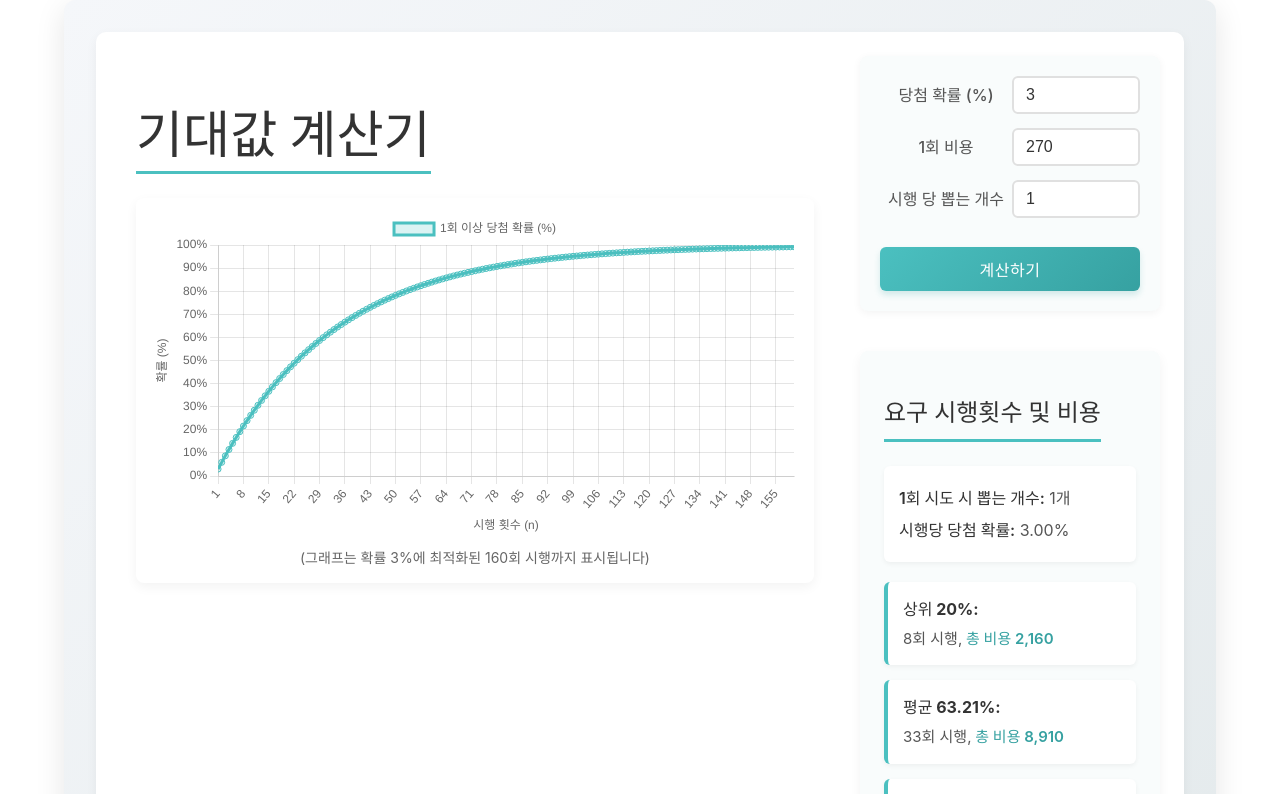
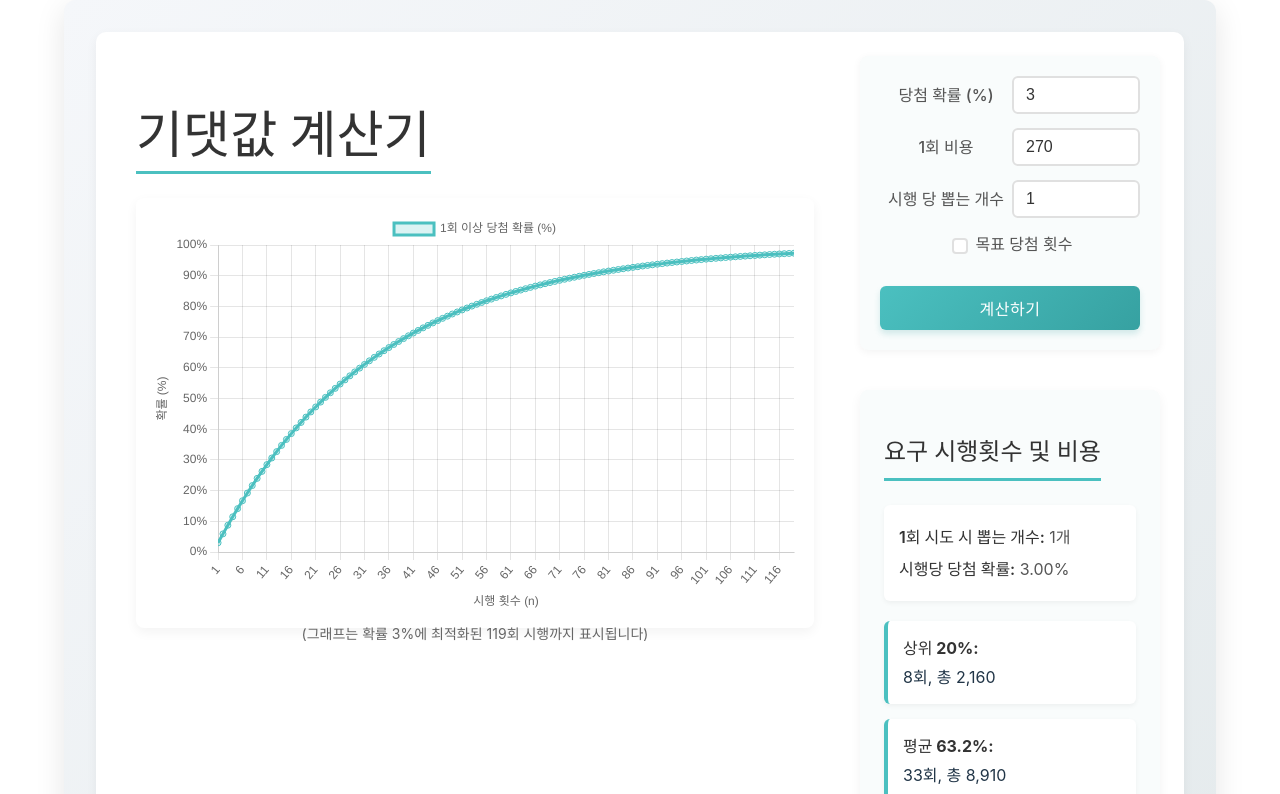
Before and after one commit to Lacri1/ProbExpect, a React (Vite) app: page / in a window 1280 px wide. Shown: the top 794 px of the page. Built offline with nearby package versions, Linux system fonts and the light colour scheme.

Commit message:
Add target count feature

```diff
--- a/index.html
+++ b/index.html
@@ -4,7 +4,7 @@
     <meta charset="UTF-8" />
     <link rel="icon" type="image/svg+xml" href="/vite.svg" />
     <meta name="viewport" content="width=device-width, initial-scale=1.0" />
-    <title>기대값 계산기</title>
+    <title>기댓값 계산기</title>
   </head>
   <body>
     <div id="root"></div>
--- a/src/App.css
+++ b/src/App.css
@@ -53,7 +53,7 @@
   gap: 20px;
 }
 
-/* 차트 영역 */
+/* 차트 영역 - 높이 제한 추가 */
 .chart-wrapper {
   background-color: white;
   border-radius: 8px;
@@ -61,6 +61,8 @@
   box-shadow: 0 4px 12px rgba(0, 0, 0, 0.05);
   transition: all 0.3s ease;
   margin-bottom: 20px;
+  height: 400px; /* 고정 높이 설정 */
+  position: relative; /* 포지셔닝 컨텍스트 생성 */
 }
 
 .chart-info {
@@ -96,6 +98,55 @@
   color: #555;
 }
 
+/* 체크박스를 포함한 라벨 스타일링 */
+.input-group label input[type="checkbox"] {
+  margin-right: 8px;
+  cursor: pointer;
+  width: 16px;
+  height: 16px;
+  vertical-align: middle;
+}
+
+/* 토글 체크박스 스타일링 */
+.input-group input[type="checkbox"] {
+  cursor: pointer;
+  appearance: none;
+  -webkit-appearance: none;
+  width: 20px;
+  height: 20px;
+  border: 2px solid #e0e0e0;
+  border-radius: 4px;
+  background-color: white;
+  position: relative;
+  margin-right: 10px;
+  transition: all 0.2s;
+}
+
+.input-group input[type="checkbox"]:checked {
+  background-color: #4bc0c0;
+  border-color: #4bc0c0;
+}
+
+.input-group input[type="checkbox"]:checked::after {
+  content: '✓';
+  position: absolute;
+  color: white;
+  font-size: 14px;
+  top: 50%;
+  left: 50%;
+  transform: translate(-50%, -50%);
+}
+
+.input-group input[type="checkbox"]:focus {
+  outline: none;
+  box-shadow: 0 0 0 2px rgba(75, 192, 192, 0.25);
+}
+
+.input-group input[type="checkbox"]:disabled {
+  opacity: 0.6;
+  cursor: not-allowed;
+}
+
 /* 입력 박스 스타일 */
 .input-number {
   width: 100px;
@@ -112,6 +163,12 @@
   border-color: #4bc0c0;
   outline: none;
   box-shadow: 0 0 0 2px rgba(75, 192, 192, 0.25);
+}
+
+.input-number:disabled {
+  opacity: 0.7;
+  background-color: #f5f5f5;
+  cursor: not-allowed;
 }
 
 /* 계산 버튼 */
@@ -139,6 +196,13 @@
 
 .btn-calc:active {
   transform: translateY(1px);
+}
+
+.btn-calc:disabled {
+  background: linear-gradient(135deg, #8ad3d3 0%, #7bc0c0 100%);
+  cursor: not-allowed;
+  transform: none;
+  opacity: 0.7;
 }
 
 /* 통계 결과 영역 */
@@ -228,6 +292,11 @@
   .graph-section, .right-panel {
     width: 100%;
   }
+
+  /* 모바일에서 차트 높이 조정 */
+  .chart-wrapper {
+    height: 300px;
+  }
 }
 
 /* 다크 모드 */
@@ -263,6 +332,16 @@
     border-color: #36a1a1;
   }
 
+  .input-group input[type="checkbox"] {
+    border-color: #555;
+    background-color: #333;
+  }
+
+  .input-group input[type="checkbox"]:checked {
+    background-color: #36a1a1;
+    border-color: #36a1a1;
+  }
+
   .chart-wrapper {
     background-color: #2a2e31;
   }
--- a/src/App.jsx
+++ b/src/App.jsx
@@ -1,4 +1,4 @@
-import { useState, useEffect } from "react";
+import { useState, useEffect, useMemo, useCallback } from "react";
 import { Line } from "react-chartjs-2";
 import {
     Chart as ChartJS,
@@ -22,6 +22,173 @@ ChartJS.register(
     Legend
 );
 
+// 로그팩토리얼 캐싱 테이블
+const LOG_FACTORIAL_CACHE = [0]; // log(0!) = log(1) = 0
+
+// 로그팩토리얼 계산 (큰 숫자 처리를 위해 로그 영역에서 계산)
+const logFactorial = (n) => {
+    // 캐시에 없는 값들을 계산하여 추가
+    if (LOG_FACTORIAL_CACHE.length <= n) {
+        for (let i = LOG_FACTORIAL_CACHE.length; i <= n; i++) {
+            LOG_FACTORIAL_CACHE[i] = LOG_FACTORIAL_CACHE[i - 1] + Math.log(i);
+        }
+    }
+    return LOG_FACTORIAL_CACHE[n];
+};
+
+// 로그 영역에서 이항계수 계산
+const logCombination = (n, k) => {
+    if (k < 0 || k > n) return -Infinity; // 불가능한 경우
+    if (k === 0 || k === n) return 0; // log(1) = 0
+    return logFactorial(n) - logFactorial(k) - logFactorial(n - k);
+};
+
+// 로그 영역에서 이항확률 계산
+const logBinomialProbability = (n, k, p) => {
+    if (p === 0) return k === 0 ? 0 : -Infinity;
+    if (p === 1) return k === n ? 0 : -Infinity;
+
+    const logComb = logCombination(n, k);
+    return logComb + k * Math.log(p) + (n - k) * Math.log(1 - p);
+};
+
+// 이항 확률 P(X = k)
+const binomialProbability = (n, k, p) => {
+    if (p === 0) return k === 0 ? 1 : 0;
+    if (p === 1) return k === n ? 1 : 0;
+
+    // 작은 n, k에 대해서는 직접 계산이 더 효율적
+    if (n < 100) {
+        const comb = Math.exp(logCombination(n, k));
+        return comb * Math.pow(p, k) * Math.pow(1 - p, n - k);
+    }
+
+    // 큰 수에 대해서는 로그 영역에서 계산
+    return Math.exp(logBinomialProbability(n, k, p));
+};
+
+// 이항 분포 누적 확률: P(X >= k) - 더 효율적인 방법
+const cumulativeProbabilityAtLeastK = (n, k, p) => {
+    // 경계 케이스 처리
+    if (k <= 0) return 1;
+    if (k > n) return 0;
+
+    // p가 매우 작고 k가 크면 근사치 사용
+    if (p < 0.001 && k > 50) {
+        const mean = n * p;
+        const stdDev = Math.sqrt(n * p * (1 - p));
+        // 정규분포 근사
+        return 1 - cumulativeNormal((k - 0.5 - mean) / stdDev);
+    }
+
+    // k가 n의 절반 이상이면 반대 방향으로 계산하는 것이 더 효율적
+    if (k > n / 2 + 1) {
+        let sum = 0;
+        for (let i = 0; i < k; i++) {
+            sum += binomialProbability(n, i, p);
+        }
+        return 1 - sum;
+    }
+
+    // 일반적인 경우: P(X >= k) 직접 계산
+    let sum = 0;
+    for (let i = k; i <= n; i++) {
+        const binomProb = binomialProbability(n, i, p);
+        sum += binomProb;
+
+        // 합이 충분히 1에 가까워지면 조기 종료
+        if (sum > 0.9999) {
+            return sum;
+        }
+    }
+    return sum;
+};
+
+// 표준정규분포 누적분포함수 (CDF) 근사
+function cumulativeNormal(x) {
+    const a1 = 0.254829592;
+    const a2 = -0.284496736;
+    const a3 = 1.421413741;
+    const a4 = -1.453152027;
+    const a5 = 1.061405429;
+    const p = 0.3275911;
+
+    const sign = x < 0 ? -1 : 1;
+    x = Math.abs(x) / Math.sqrt(2.0);
+
+    const t = 1.0 / (1.0 + p * x);
+    const erf = 1.0 - (((((a5 * t + a4) * t) + a3) * t + a2) * t + a1) * t * Math.exp(-x * x);
+
+    return 0.5 * (1.0 + sign * erf);
+}
+
+// 직접 확률 계산을 피하기 위한 최적화된 함수
+const findAttemptsForProbOptimized = (targetProb, p, batchSize, isMultipleWin, targetWinCount, maxAttempts) => {
+    const epsilon = 1e-6;
+    const pBatch = 1 - Math.pow(1 - p, batchSize);
+
+    // 단순한 경우: 1회 이상 당첨
+    if (!isMultipleWin || targetWinCount === 1) {
+        // log(1-P) 영역에서 계산
+        const logOneMinusP = Math.log(1 - pBatch);
+        const logOneMinusTarget = Math.log(1 - targetProb);
+
+        // n = log(1-target) / log(1-p)
+        const n = Math.ceil(logOneMinusTarget / logOneMinusP);
+        return Math.min(n, maxAttempts);
+    }
+
+    // 평균(λ)이 작은 경우, 이항분포 대신 포아송 분포로 근사
+    if (pBatch < 0.01 && maxAttempts * pBatch < 10) {
+        const lambda = maxAttempts * pBatch; // 포아송 평균
+        let poissProb = 0;
+        let k = targetWinCount - 1;
+
+        // P(X >= targetWinCount) = 1 - P(X < targetWinCount)
+        while (k >= 0) {
+            poissProb += Math.exp(-lambda) * Math.pow(lambda, k) / factorial(k);
+            k--;
+        }
+
+        return Math.ceil(-Math.log(poissProb) / pBatch);
+    }
+
+    // 이분 탐색으로 필요한 시행 횟수 찾기
+    let left = 1;
+    let right = maxAttempts;
+    let result = maxAttempts;
+
+    while (left <= right) {
+        const mid = Math.floor((left + right) / 2);
+        let cumProb;
+
+        if (isMultipleWin) {
+            cumProb = cumulativeProbabilityAtLeastK(mid, targetWinCount, pBatch);
+        } else {
+            cumProb = 1 - Math.pow(1 - pBatch, mid);
+        }
+
+        if (cumProb + epsilon >= targetProb) {
+            result = mid;
+            right = mid - 1;
+        } else {
+            left = mid + 1;
+        }
+    }
+
+    return result;
+};
+
+// 작은 정수 팩토리얼 계산
+function factorial(n) {
+    if (n <= 1) return 1;
+    let result = 1;
+    for (let i = 2; i <= n; i++) {
+        result *= i;
+    }
+    return result;
+}
+
 function App() {
     const [probPercent, setProbPercent] = useState(3);
     const [cost, setCost] = useState(270);
@@ -29,71 +196,91 @@ function App() {
     const [data, setData] = useState(null);
     const [stats, setStats] = useState(null);
     const [dynamicMaxAttempts, setDynamicMaxAttempts] = useState(100);
+    const [isMultipleWin, setIsMultipleWin] = useState(false);
+    const [targetWinCount, setTargetWinCount] = useState(1);
+    const [calculating, setCalculating] = useState(false);
 
-    const p = probPercent / 100;
-    const pBatch = 1 - Math.pow(1 - p, batchSize);
-    // maxAttempts는 이제 동적으로 결정됩니다
+    const p = useMemo(() => probPercent / 100, [probPercent]);
+    const pBatch = useMemo(() => 1 - Math.pow(1 - p, batchSize), [p, batchSize]);
 
-    const findAttemptsForProb = (targetProb) => {
-        const epsilon = 1e-9;
-        for (let n = 1; n <= dynamicMaxAttempts; n++) {
-            const cumProb = 1 - Math.pow(1 - pBatch, n);
-            if (cumProb + epsilon >= targetProb) return n;
+    // 계산이 무거울 때 사용할 제한값
+    const MAX_SAFE_COMPUTATION = 10000;
+    const COMPUTATION_WARNING_THRESHOLD = 5000;
+
+    // 안전한 계산 체크
+    const isHeavyComputation = useCallback(() => {
+        // 매우 낮은 확률에 높은 목표 당첨 횟수
+        return isMultipleWin &&
+            targetWinCount > 10 &&
+            pBatch < 0.01 &&
+            (targetWinCount / pBatch) > COMPUTATION_WARNING_THRESHOLD;
+    }, [isMultipleWin, targetWinCount, pBatch]);
+
+    const calculateOptimalAttempts = useCallback(() => {
+        if (isHeavyComputation()) {
+            return MAX_SAFE_COMPUTATION;
         }
-        return dynamicMaxAttempts;
-    };
 
+        // 모든 경우에 공통으로 95% 확률 계산한 뒤 1.2배
+        const n95 = findAttemptsForProbOptimized(0.95, p, batchSize, isMultipleWin, targetWinCount, 99900);
+        return Math.min(Math.ceil(n95 * 1.2), 99900);
+    }, [p, batchSize, isMultipleWin, targetWinCount]);
 
-    // 최적의 그래프 범위를 계산하는 함수
-    const calculateOptimalAttempts = () => {
-        // 확률에 따른 적응형 최대 시행 횟수 계산
-        // 99%의 확률에 도달하는 횟수의 약 1.5배를 사용
-        const attemptsFor99Percent = Math.ceil(Math.log(0.01) / Math.log(1 - pBatch));
-        return Math.min(Math.max(Math.ceil(attemptsFor99Percent * 1.05), 20), 99900);
-    };
-
-    const handleCalculate = () => {
-        if (p <= 0 || p > 1) {
-            alert("확률은 0보다 크고 100 이하의 값이어야 합니다.");
-            return;
-        }
-        if (cost <= 0) {
-            alert("1회 비용은 0보다 커야 합니다.");
-            return;
-        }
-        if (batchSize <= 0) {
-            alert("1회 시도 시 뽑는 개수는 1 이상이어야 합니다.");
+    // 계산 함수
+    const handleCalculate = useCallback(() => {
+        if (p <= 0 || p > 1 || cost <= 0 || batchSize <= 0) {
+            alert("올바른 값을 입력해주세요.");
             return;
         }
 
-        // 최적의 그래프 범위 계산
+        // 계산 시작
+        setCalculating(true);
+
+        // 비동기로 처리하여 UI 블록 방지
+        setTimeout(() => {
+            try {
+                // 계산량이 과도하게 큰 경우 경고
+                if (isHeavyComputation()) {
+                    alert("계산량이 매우 큽니다. 결과가 근사치로 제공되거나 일부 데이터가 제한될 수 있습니다.");
+                }
+
                 const newMaxAttempts = calculateOptimalAttempts();
                 setDynamicMaxAttempts(newMaxAttempts);
 
+                const samplePoints = Math.min(200, newMaxAttempts); // 그래프 데이터 포인트 제한
+                const step = Math.max(1, Math.floor(newMaxAttempts / samplePoints));
+
                 const labels = [];
                 const probData = [];
-        for (let n = 1; n <= newMaxAttempts; n++) {
+
+                // 그래프 데이터 포인트 샘플링
+                for (let n = 1; n <= newMaxAttempts; n += step) {
+                    let prob;
+                    if (isMultipleWin) {
+                        prob = cumulativeProbabilityAtLeastK(n, targetWinCount, pBatch);
+                    } else {
+                        prob = 1 - Math.pow(1 - pBatch, n);
+                    }
                     labels.push(n);
-            const cumProb = 1 - Math.pow(1 - pBatch, n);
-            probData.push((cumProb * 100).toFixed(2));
+                    probData.push((prob * 100).toFixed(2));
                 }
 
-        setData({
-            labels,
-            datasets: [
-                {
-                    label: "1회 이상 당첨 확률 (%)",
-                    data: probData,
-                    borderColor: "rgba(75,192,192,1)",
-                    backgroundColor: "rgba(75,192,192,0.2)",
-                    fill: true,
-                },
-            ],
-        });
+                // 마지막 포인트 추가 (최대값)
+                if (labels[labels.length - 1] !== newMaxAttempts) {
+                    let prob;
+                    if (isMultipleWin) {
+                        prob = cumulativeProbabilityAtLeastK(newMaxAttempts, targetWinCount, pBatch);
+                    } else {
+                        prob = 1 - Math.pow(1 - pBatch, newMaxAttempts);
+                    }
+                    labels.push(newMaxAttempts);
+                    probData.push((prob * 100).toFixed(2));
+                }
 
-        const n20 = findAttemptsForProb(0.2);
-        const n63 = Math.ceil(Math.log(1 - 0.6321) / Math.log(1 - pBatch))
-        const n80 = findAttemptsForProb(0.8);
+                // 주요 통계치 계산
+                const n20 = findAttemptsForProbOptimized(0.2, p, batchSize, isMultipleWin, targetWinCount, newMaxAttempts);
+                const n63 = findAttemptsForProbOptimized(0.6321, p, batchSize, isMultipleWin, targetWinCount, newMaxAttempts);
+                const n80 = findAttemptsForProbOptimized(0.8, p, batchSize, isMultipleWin, targetWinCount, newMaxAttempts);
 
                 setStats({
                     n20: { n: n20, cost: (n20 * cost).toLocaleString() },
@@ -102,16 +289,43 @@ function App() {
                     pBatchPercent: (pBatch * 100).toFixed(2),
                     batchSize,
                 });
-    };
 
-    // 컴포넌트가 처음 마운트될 때 기본값으로 계산 수행
+                setData({
+                    labels,
+                    datasets: [
+                        {
+                            label: isMultipleWin
+                                ? `${targetWinCount}회 이상 당첨 확률 (%)`
+                                : "1회 이상 당첨 확률 (%)",
+                            data: probData,
+                            borderColor: "rgba(75,192,192,1)",
+                            backgroundColor: "rgba(75,192,192,0.2)",
+                            fill: true,
+                        },
+                    ],
+                });
+            } catch (error) {
+                console.error("계산 중 오류 발생:", error);
+                alert("계산 중 오류가 발생했습니다. 입력값을 조정해보세요.");
+            } finally {
+                setCalculating(false);
+            }
+        }, 100);
+    }, [p, cost, batchSize, pBatch, isMultipleWin, targetWinCount, calculateOptimalAttempts, isHeavyComputation]);
+
+    // 자동 계산 제거 (useEffect 제거)
+
+    // 페이지 로드 시 초기 계산 수행
     useEffect(() => {
         handleCalculate();
-        // eslint-disable-next-line react-hooks/exhaustive-deps
-    }, []);
+    }, []); // 컴포넌트 마운트 시 한 번만 실행
 
-    const options = {
+    const chartOptions = useMemo(() => ({
         responsive: true,
+        maintainAspectRatio: false,
+        animation: {
+            duration: 1000 // 애니메이션 활성화 (1초)
+        },
         scales: {
             y: {
                 min: 0,
@@ -133,25 +347,22 @@ function App() {
                 }
             }
         }
-    };
+    }), [dynamicMaxAttempts]);
 
     return (
         <div className="app-container">
-            {/* 왼쪽에 그래프 영역 */}
             <div className="graph-section">
-                <h1>기대값 계산기</h1>
-
+                <h1>기댓값 계산기</h1>
                 {data && (
                     <div className="chart-wrapper">
-                        <Line data={data} options={options} />
+                        <Line data={data} options={chartOptions} />
                         <div className="chart-info">
-                            (그래프는 확률 {probPercent}%에 최적화된 {dynamicMaxAttempts}회 시행까지 표시됩니다)
+                            (그래프는 {isMultipleWin ? `목표 ${targetWinCount}회` : `확률 ${probPercent}%`}에 최적화된 {dynamicMaxAttempts}회 시행까지 표시됩니다)
                         </div>
                     </div>
                 )}
             </div>
 
-            {/* 오른쪽에 컨트롤 및 통계 영역 */}
             <div className="right-panel">
                 <div className="input-controls">
                     <div className="input-group">
@@ -165,6 +376,7 @@ function App() {
                             step="0.01"
                             onChange={(e) => setProbPercent(Number(e.target.value))}
                             className="input-number"
+                            disabled={calculating}
                         />
                     </div>
 
@@ -177,6 +389,7 @@ function App() {
                             min="0"
                             onChange={(e) => setCost(Number(e.target.value))}
                             className="input-number"
+                            disabled={calculating}
                         />
                     </div>
 
@@ -189,49 +402,53 @@ function App() {
                             min="1"
                             onChange={(e) => setBatchSize(Number(e.target.value))}
                             className="input-number"
+                            disabled={calculating}
                         />
                     </div>
 
-                    <button onClick={handleCalculate} className="btn-calc">
-                        계산하기
+                    <div className="input-group">
+                        <label>
+                            <input
+                                type="checkbox"
+                                checked={isMultipleWin}
+                                onChange={() => setIsMultipleWin(!isMultipleWin)}
+                                disabled={calculating}
+                            />
+                            목표 당첨 횟수
+                        </label>
+                    </div>
+
+                    {isMultipleWin && (
+                        <div className="input-group">
+                            <label htmlFor="target-win-count">목표 당첨 횟수</label>
+                            <input
+                                id="target-win-count"
+                                type="number"
+                                value={targetWinCount}
+                                min="1"
+                                onChange={(e) => setTargetWinCount(Number(e.target.value))}
+                                className="input-number"
+                                disabled={calculating}
+                            />
+                        </div>
+                    )}
+
+                    <button onClick={handleCalculate} className="btn-calc" disabled={calculating}>
+                        {calculating ? "계산 중..." : "계산하기"}
                     </button>
                 </div>
 
                 {stats && (
                     <div className="stats-section">
                         <h2>요구 시행횟수 및 비용</h2>
-
                         <div className="batch-info">
-                            <p>
-                                <strong>1회 시도 시 뽑는 개수:</strong> {stats.batchSize}개
-                            </p>
-                            <p>
-                                <strong>시행당 당첨 확률:</strong> {stats.pBatchPercent}%
-                            </p>
+                            <p><strong>1회 시도 시 뽑는 개수:</strong> {stats.batchSize}개</p>
+                            <p><strong>시행당 당첨 확률:</strong> {stats.pBatchPercent}%</p>
                         </div>
-
                         <ul className="stats-list">
-                            <li>
-                                <strong>상위 20%:</strong>
-                                <span className="stats-result">
-                                    {stats.n20.n}회 시행,
-                                    <span className="stats-cost"> 총 비용 {stats.n20.cost}</span>
-                                </span>
-                            </li>
-                            <li>
-                                <strong>평균 63.21%:</strong>
-                                <span className="stats-result">
-                                    {stats.n63.n}회 시행,
-                                    <span className="stats-cost"> 총 비용 {stats.n63.cost}</span>
-                                </span>
-                            </li>
-                            <li>
-                                <strong>상위 80%:</strong>
-                                <span className="stats-result">
-                                    {stats.n80.n}회 시행,
-                                    <span className="stats-cost"> 총 비용 {stats.n80.cost}</span>
-                                </span>
-                            </li>
+                            <li><strong>상위 20%:</strong> {stats.n20.n}회, 총 {stats.n20.cost}</li>
+                            <li><strong>평균 63.2%:</strong> {stats.n63.n}회, 총 {stats.n63.cost}</li>
+                            <li><strong>상위 80%:</strong> {stats.n80.n}회, 총 {stats.n80.cost}</li>
                         </ul>
                     </div>
                 )}
```
Lines whose indentation alone changed are shown as unchanged.
